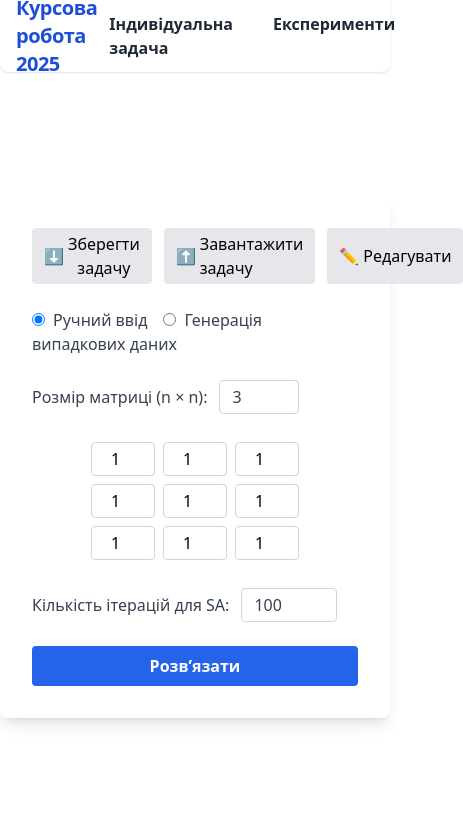
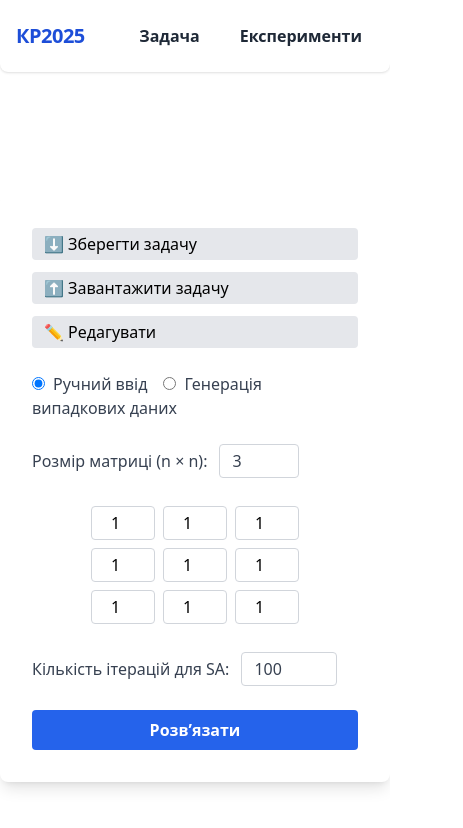
Before and after one commit to Vnyway/coursework2025, a React (Create React App) app: page / in a window 390 px wide. Shown: the top 828 px of the page, 463 px wide, since content can reach past the window. Built offline with nearby package versions, Linux system fonts and the light colour scheme.

Commit message:
breakpoints

```diff
--- a/public/index.html
+++ b/public/index.html
@@ -25,8 +25,6 @@
     -->
     <title>React App</title>
   </head>
-  <body>
-    <noscript>You need to enable JavaScript to run this app.</noscript>
-    <body id="root"></body>
-  </body>
+  <noscript>You need to enable JavaScript to run this app.</noscript>
+  <body id="root" class="w-[100%]"></body>
 </html>
--- a/src/components/Header.jsx
+++ b/src/components/Header.jsx
@@ -4,9 +4,10 @@ import { links } from "../constants";
 const Header = () => {
   return (
     <header className="bg-white shadow rounded-b-lg mb-6">
-      <div className="max-w-5xl mx-auto px-4 h-[72px] flex items-center justify-between">
+      <div className="max-w-5xl mx-auto px-4 min-h-[72px] flex items-center justify-between overflow-x-auto">
         <div className="text-xl font-bold text-blue-700 tracking-tight">
-          Курсова робота 2025
+          <span className="hidden sm:inline">Курсова робота 2025</span>
+          <span className="sm:hidden">КР2025</span>
         </div>
         <nav className="flex gap-4">
           {links.map((l) => (
@@ -14,7 +15,8 @@ const Header = () => {
               key={l.id}
               to={l.path}
               className="px-3 py-1 rounded text-gray-800 font-semibold hover:bg-blue-50 hover:text-blue-700 transition-colors focus:outline-none focus:ring-2 focus:ring-blue-300">
-              {l.name}
+              <span className="hidden sm:inline">{l.name}</span>
+              <span className="sm:hidden">{l.shortName}</span>
             </Link>
           ))}
         </nav>
--- a/src/constants/index.js
+++ b/src/constants/index.js
@@ -1,4 +1,9 @@
 export const links = [
-  { id: 1, name: "Індивідуальна задача", path: "/" },
-  { id: 2, name: "Експерименти", path: "/experiments" },
+  { id: 1, name: "Індивідуальна задача", path: "/", shortName: "Задача" },
+  {
+    id: 2,
+    name: "Експерименти",
+    path: "/experiments",
+    shortName: "Експерименти",
+  },
 ];
--- a/src/pages/Home.jsx
+++ b/src/pages/Home.jsx
@@ -159,7 +159,8 @@ const Home = () => {
     return (
       <div className="mt-6">
         <h3 className="font-semibold text-lg mb-2">{label}</h3>
-        <table className="mx-auto border-collapse border border-gray-400">
+        <div className="overflow-x-auto">
+          <table className="mx-auto border-collapse border border-gray-400 ">
             <tbody>
               {result.placement.map((row, i) => (
                 <tr key={i}>
@@ -174,6 +175,7 @@ const Home = () => {
               ))}
             </tbody>
           </table>
+        </div>
         {Array.isArray(result.corners) ? (
           <div className="mt-4">
             <h4 className="font-semibold mb-1">Кутові сили:</h4>
@@ -211,7 +213,7 @@ const Home = () => {
         onSubmit={handleSubmit}
         className="bg-white shadow-lg rounded-lg p-8 w-full max-w-2xl space-y-6">
         {/* Save/Load/Edit buttons */}
-        <div className="flex gap-3 mb-4">
+        <div className="flex gap-3 mb-4 sm:flex-row flex-col">
           <button
             type="button"
             onClick={handleSave}
@@ -285,7 +287,7 @@ const Home = () => {
         </div>
 
         {inputMode === "manual" ? (
-          <div>
+          <div className="overflow-x-auto">
             <table className="mx-auto border-collapse">
               <tbody>
                 {matrix.map((row, i) => (
@@ -339,7 +341,7 @@ const Home = () => {
               className="bg-green-600 hover:bg-green-700 text-white font-semibold py-1 px-4 rounded transition">
               Згенерувати
             </button>
-            <div>
+            <div className="overflow-x-auto">
               <table className="mx-auto border-collapse">
                 <tbody>
                   {matrix.map((row, i) => (
```
Lines whose indentation alone changed are shown as unchanged.
